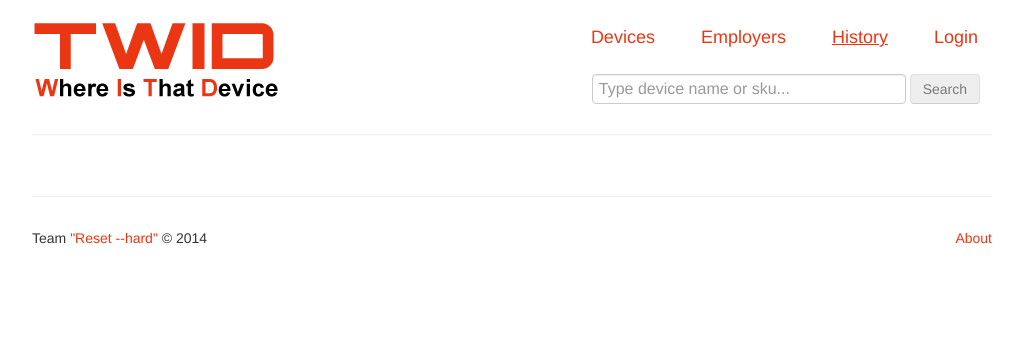
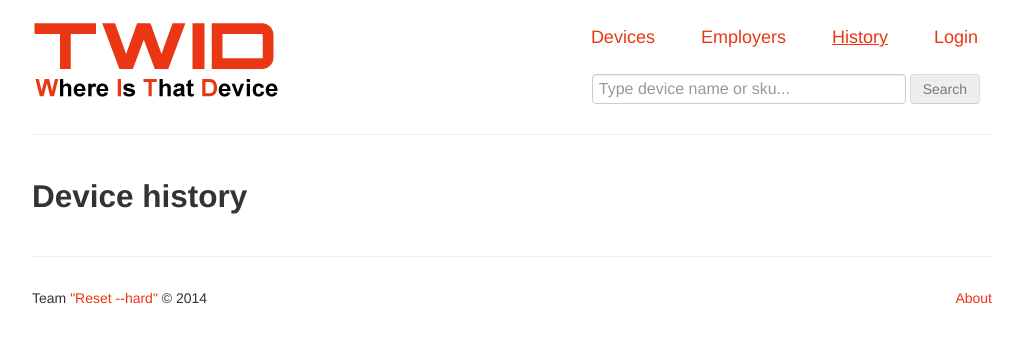
Before and after one commit to rakhmatulin/hackathon14, a Django app: page /history/employer/2/ in a window 1280 px wide. Shown: the top 343 px of the page, without its empty margins (128-1150 px from the left). Run offline with Django 3.2, Linux system fonts and the light colour scheme; data comes from the database, SQL or seed files in the repository; some libraries are stand-ins or nearby versions.

Commit message:
Update history

```diff
--- a/assets/css/template.css
+++ b/assets/css/template.css
@@ -367,3 +367,25 @@
 .ui-autocomplete li a.ui-state-active {
     margin : 0;
 }
+
+#history-list td {
+    border-top: 1px solid #CCC;
+}
+
+#history-list .image {
+    width: 50px;
+    height: 50px;
+    overflow: hidden;
+}
+#history-list .image img {
+    width: 50px;
+}
+#history-list {
+    text-align: left;
+}
+#history-list .name {
+    padding: 3px 0 0 7px;
+}
+#history-list .name a {
+    font-weight: normal;
+}
--- a/templates/history.html
+++ b/templates/history.html
@@ -4,57 +4,60 @@
 
 <!-- CONTENT -->
 {% block content %}
+    <h2>Device history</h2>
     <div id="history-list">
         {% if history %}
-            <table width="100%">
-                <thead>
-                    <tr>
-                        <th width="25%">From</th>
-                        <th width="25%">To</th>
-                        <th width="25%">Device</th>
-                        <th width="25%">Date</th>
-                    </tr>
-                </thead>
+            <table width="100%" cellpadding="10">
                 <tbody>
                 {% for history_item in history %}
                     <tr>
-                        <td class="employer" style="float: none;">
+                        <td class="history-employer">
                             {% if history_item.old_employer %}
-                                <div class="image">
+                                <div class="image pull-left">
                                     <a href="{{ history_item.old_employer.get_absolute_url }}">
                                         <img src="{{ history_item.old_employer.image.url }}"/>
                                     </a>
                                 </div>
-                                <div class="name">
+                                <div class="name pull-left">
                                     <a href="{{ history_item.old_employer.get_absolute_url }}">
-                                        {{ history_item.old_employer.last_name_eng }} {{ history_item.old_employer.first_name_eng }}
+                                        {{ history_item.old_employer.last_name_eng }}<br>
+                                        {{ history_item.old_employer.first_name_eng }}
                                     </a>
                                     <a class="icon-search" href="{% url 'history_list_employer' history_item.old_employer_id %}"></a>
                                 </div>
                             {% else %}
-                                <div class="icon-minus-sign"></div>
+                                <div class="pull-left">
+                                    <img src="/static/icons/home-50.png">
+                                </div>
+                                <div class="name pull-left">
+                                    Device<br>store
+                                </div>
                             {% endif %}
                         </td>
-                        <td class="employer" style="float: none;">
-                            <div class="image">
+                        <td class="history-employer">
+                            <img src="/static/icons/right.png">
+                        </td>
+                        <td class="history-employer">
+                            <div class="image pull-left">
                                 <a href="{{ history_item.employer.get_absolute_url }}">
                                     <img src="{{ history_item.employer.image.url }}" />
                                 </a>
                             </div>
-                            <div class="name">
+                            <div class="name pull-left">
                                 <a href="{{ history_item.employer.get_absolute_url }}">
-                                    {{ history_item.employer.last_name_eng }} {{ history_item.employer.first_name_eng }}
+                                    {{ history_item.employer.last_name_eng }}<br>
+                                    {{ history_item.employer.first_name_eng }}
                                 </a>
                                 <a class="icon-search" href="{% url 'history_list_employer' history_item.employer_id %}"></a>
                             </div>
                         </td>
-                        <td class="device" style="float: none;">
-                            <div class="image">
+                        <td class="history-device">
+                            <div class="image pull-left">
                                 <a href="{{ history_item.device.get_absolute_url }}">
                                     <img src="{{ history_item.device.image.url }}" />
                                 </a>
                             </div>
-                            <div class="name">
+                            <div class="name pull-left">
                                 <a href="{{ history_item.device.get_absolute_url }}">
                                     {{ history_item.device }}
                                 </a>
```
Also changed, not shown: assets/icons/right.png (added).
